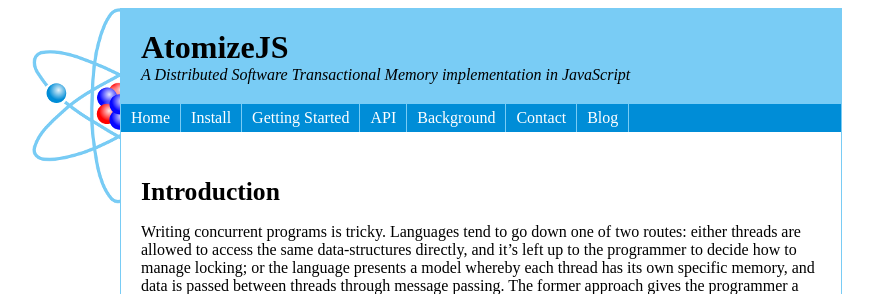
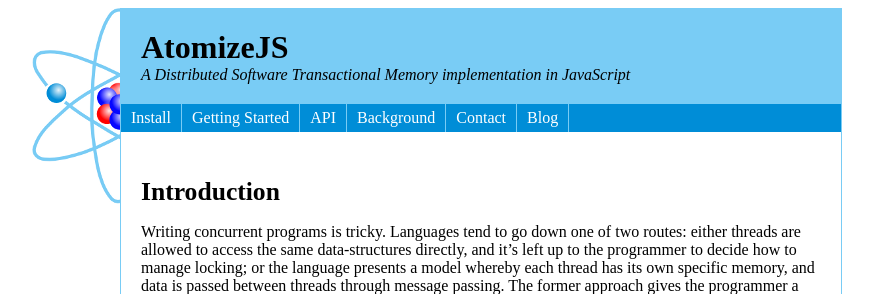
Before and after one commit to atomizejs/atomizejs.github.com, a Jekyll site: the page built from index.markdown, in a window 1280 px wide. Shown: the top 294 px of the page, without its empty margins (204-1077 px from the left). Built offline with Jekyll 4.4.1, drawn with Linux system fonts in a browser that asks for light colours; Markdown is read by kramdown in place of the engine named in the settings.

Commit message:
Cosmetic

```diff
--- a/_layouts/default.html
+++ b/_layouts/default.html
@@ -19,7 +19,6 @@
 
     <div id="navigation">
       <ul>
-        <li><a href="/">Home</a></li>
         <li><a href="/install.html">Install</a></li>
         <li><a href="/getting_started.html">Getting Started</a></li>
         <li><a href="/api.html">API</a></li>
--- a/stylesheets/site.css
+++ b/stylesheets/site.css
@@ -35,6 +35,8 @@
         text-decoration: none;
         color: #000000;
 }
+
+#header a:hover { text-decoration: underline; }
 
 #header h1 { margin: 0; }
 
```
